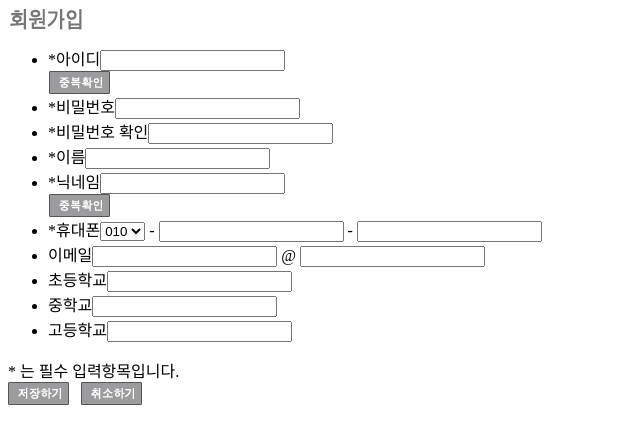
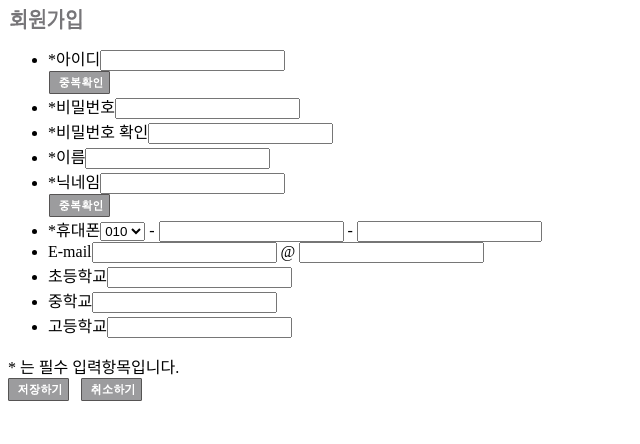
Before and after one commit to rkdehddn22/CPL-20192_Team2, a PHP site: page /sign_up.php in a window 1280 px wide. Shown: the top 444 px of the page, without its empty margins (0-640 px from the left). Run offline with PHP 8.4, Linux system fonts and the light colour scheme.

Commit message:
강동범
이메일 -> E-mail 로 수정

```diff
--- a/classmate_shop/www/sign_up.php
+++ b/classmate_shop/www/sign_up.php
@@ -122,7 +122,7 @@
 								<option value='018'>018</option>
 								<option value='019'>019</option>
 							</select> - <input type="text" class="hp" name="hp2"> - <input type="text" class="hp" name="hp3"></li>
-						<li>이메일<input type="text" id="email1" name="email1"> @ <input type="text" name="email2"></li>
+						<li>E-mail<input type="text" id="email1" name="email1"> @ <input type="text" name="email2"></li>
 						<li>초등학교<input type="text" name=""></li>
 						<li>중학교<input type="text" name=""></li>
 						<li>고등학교<input type="text" name=""></li>
```
